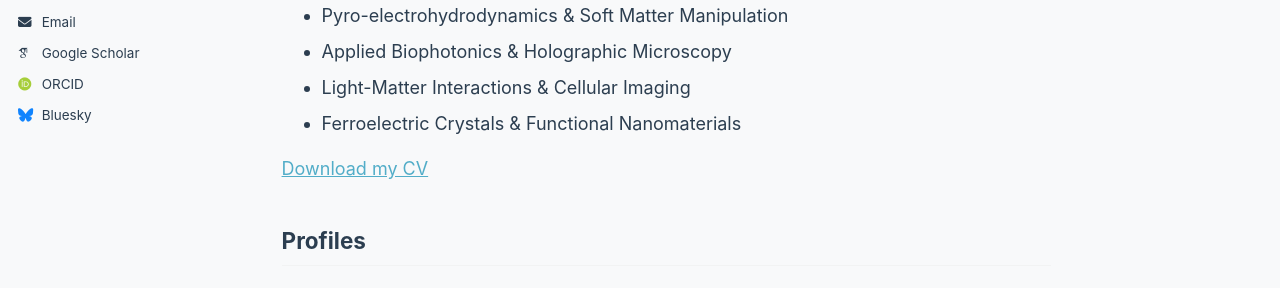
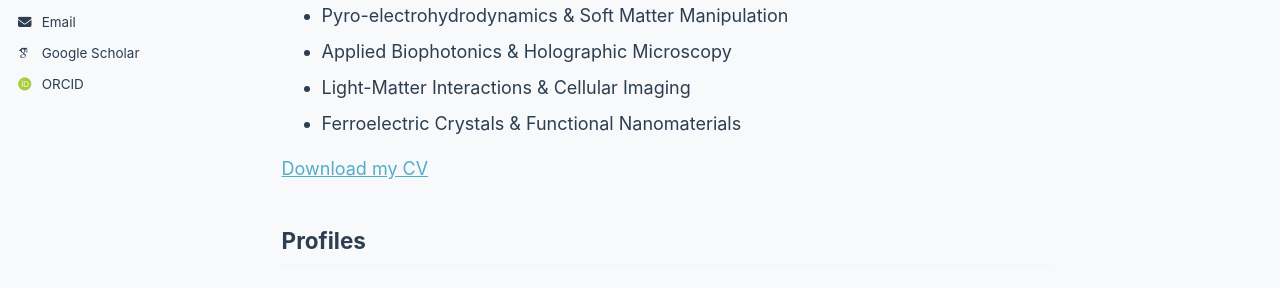
Before and after one commit to simonettagrilli/simonettagrilli.github.io, a Jekyll site: the page built from _pages/about.md, in a window 1280 px wide. Shown: the part 574-862 px from the top of the page. Built offline with Jekyll 4.4.1, drawn with Linux system fonts in a browser that asks for light colours; some web fonts are replaced; a script bundle is joined from its source files by our own code; library files that are not in the unit come from our copies.

Commit message:
Remove Bluesky username entry from config

```diff
--- a/_config.yml
+++ b/_config.yml
@@ -42,7 +42,6 @@ author:
 
   # Social media
   artstation       : # Username
-  bluesky          : ""
   facebook         : # Username
   flickr           : # Username
   foursquare       : # Username
```
